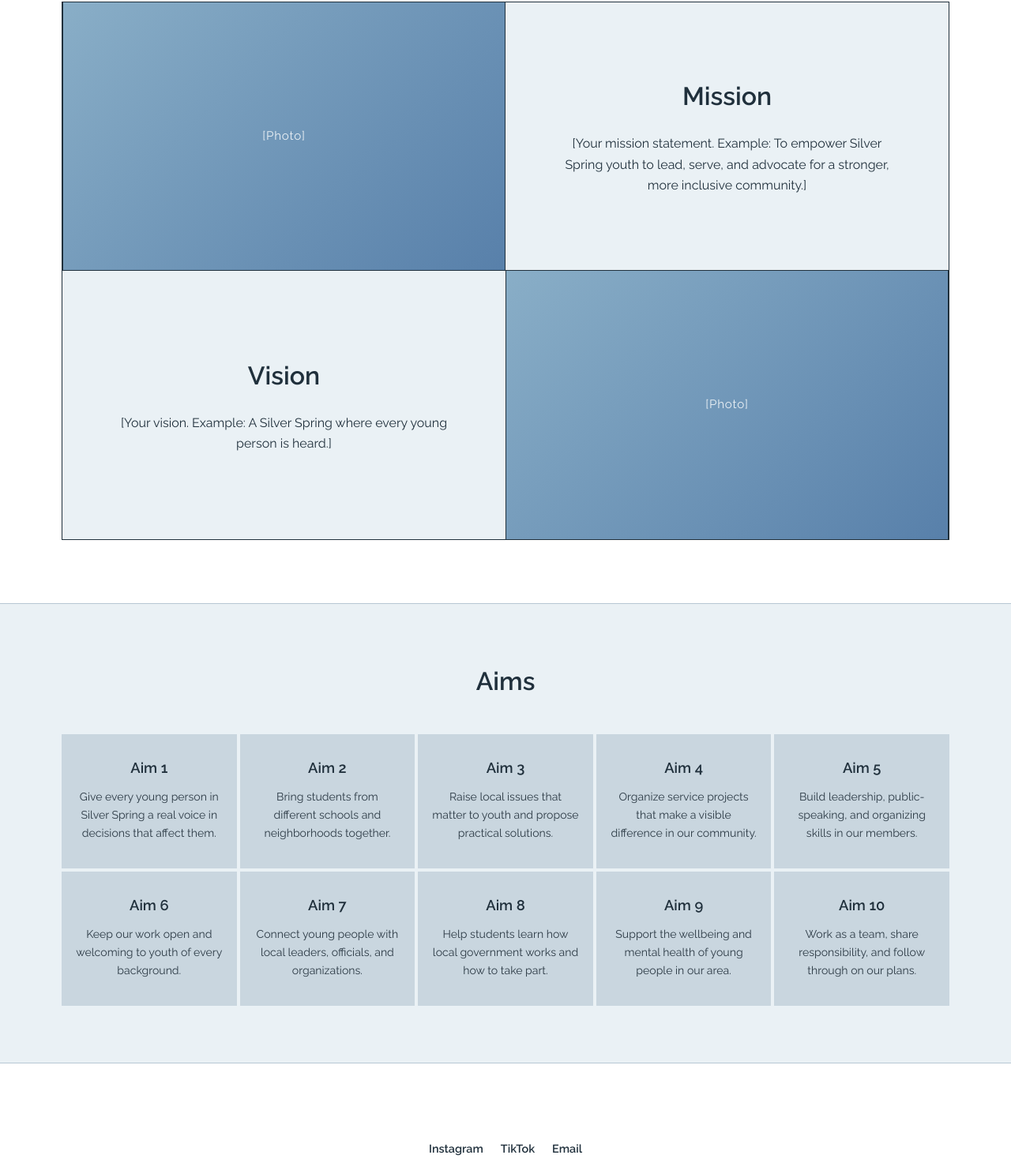
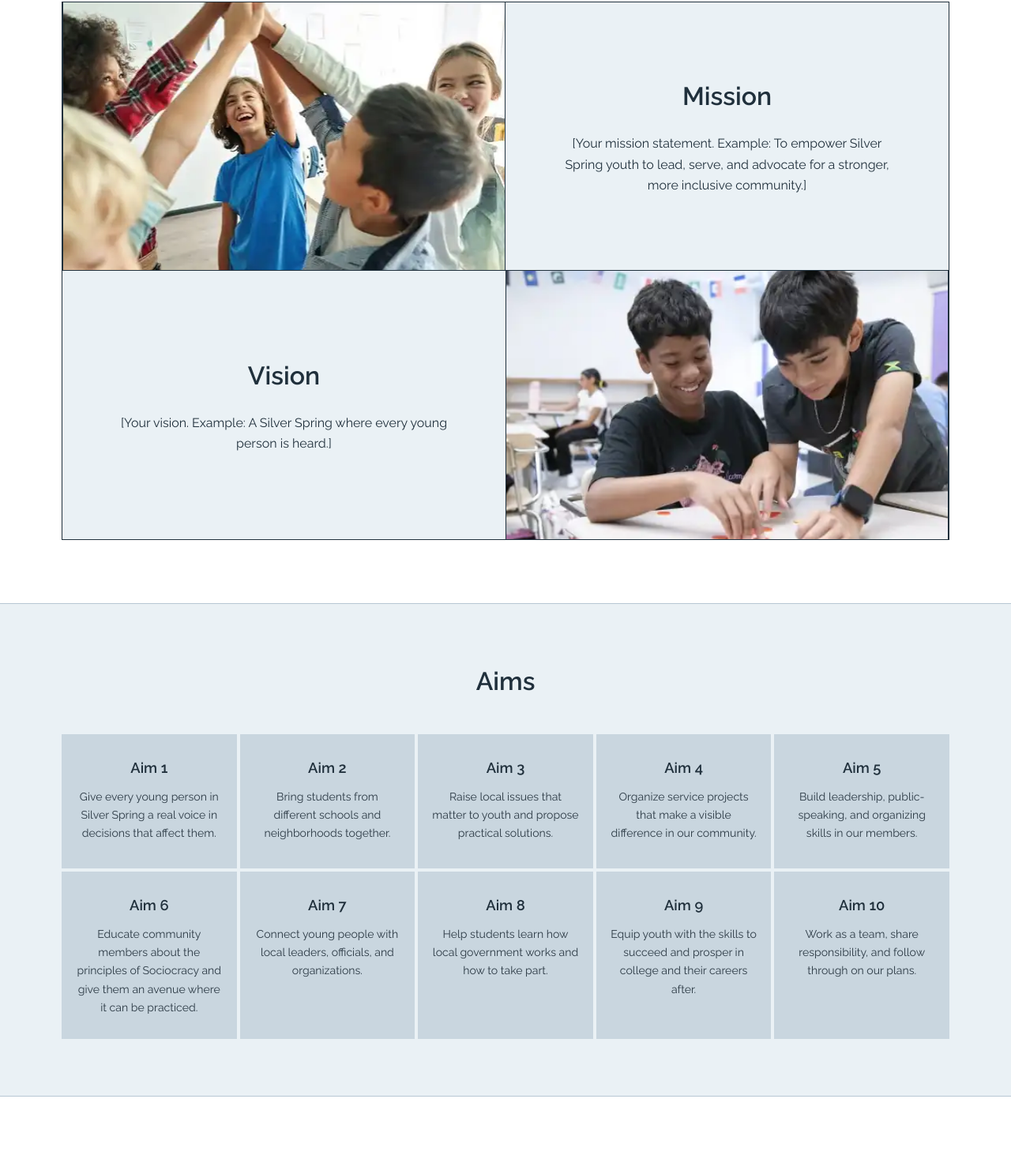
Before and after one commit to silverspringyouthcouncil/silverspringyouthcouncil.github.io, a plain HTML site: page index.html in a window 1280 px wide. Shown: the part 757-2239 px from the top of the page at 79% size. Drawn offline with nearby package versions, Linux system fonts and the light colour scheme.

Commit message:
Add files via upload

```diff
--- a/index.html
+++ b/index.html
@@ -38,10 +38,10 @@
 
 <div class="wrap">
   <div class="mv">
-    <div class="photo">[Photo]</div>
+    <div class="photo"><img src="photo1.webp" alt="Students giving a group high five"></div>
     <div class="text"><h2>Mission</h2><p>[Your mission statement. Example: To empower Silver Spring youth to lead, serve, and advocate for a stronger, more inclusive community.]</p></div>
     <div class="text"><h2>Vision</h2><p>[Your vision. Example: A Silver Spring where every young person is heard.]</p></div>
-    <div class="photo">[Photo]</div>
+    <div class="photo"><img src="photo2.webp" alt="Two students working together on a project"></div>
   </div>
 </div>
 
@@ -54,10 +54,10 @@
       <div class="aim"><h3>Aim 3</h3><p>Raise local issues that matter to youth and propose practical solutions.</p></div>
       <div class="aim"><h3>Aim 4</h3><p>Organize service projects that make a visible difference in our community.</p></div>
       <div class="aim"><h3>Aim 5</h3><p>Build leadership, public-speaking, and organizing skills in our members.</p></div>
-      <div class="aim"><h3>Aim 6</h3><p>Keep our work open and welcoming to youth of every background.</p></div>
+      <div class="aim"><h3>Aim 6</h3><p>Educate community members about the principles of Sociocracy and give them an avenue where it can be practiced.</p></div>
       <div class="aim"><h3>Aim 7</h3><p>Connect young people with local leaders, officials, and organizations.</p></div>
       <div class="aim"><h3>Aim 8</h3><p>Help students learn how local government works and how to take part.</p></div>
-      <div class="aim"><h3>Aim 9</h3><p>Support the wellbeing and mental health of young people in our area.</p></div>
+      <div class="aim"><h3>Aim 9</h3><p>Equip youth with the skills to succeed and prosper in college and their careers after.</p></div>
       <div class="aim"><h3>Aim 10</h3><p>Work as a team, share responsibility, and follow through on our plans.</p></div>
     </div>
   </div>
--- a/style.css
+++ b/style.css
@@ -22,6 +22,8 @@ nav{display:flex;align-items:center;justify-content:space-between;min-height:96p
 .mv h2,.aims h2{font-size:2rem;font-weight:600;margin-bottom:20px}
 .mv .text p{max-width:430px}
 .photo{background:linear-gradient(135deg,var(--band),var(--steel));display:grid;place-items:center;color:rgba(255,255,255,.85);font-size:.95rem;letter-spacing:.05em;border-left:1px solid var(--ink);border-right:1px solid var(--ink)}
+.photo{overflow:hidden;position:relative}
+.photo img{position:absolute;inset:0;width:100%;height:100%;object-fit:cover;display:block}
 .mv>div:nth-child(1){border-bottom:1px solid var(--ink)}
 .mv>div:nth-child(2){border-bottom:1px solid var(--ink)}
 .aims{background:var(--pale);padding:72px 0;border-top:1px solid var(--line);border-bottom:1px solid var(--line)}
```
Also changed, not shown: photo1.webp (added), photo2.webp (added).
